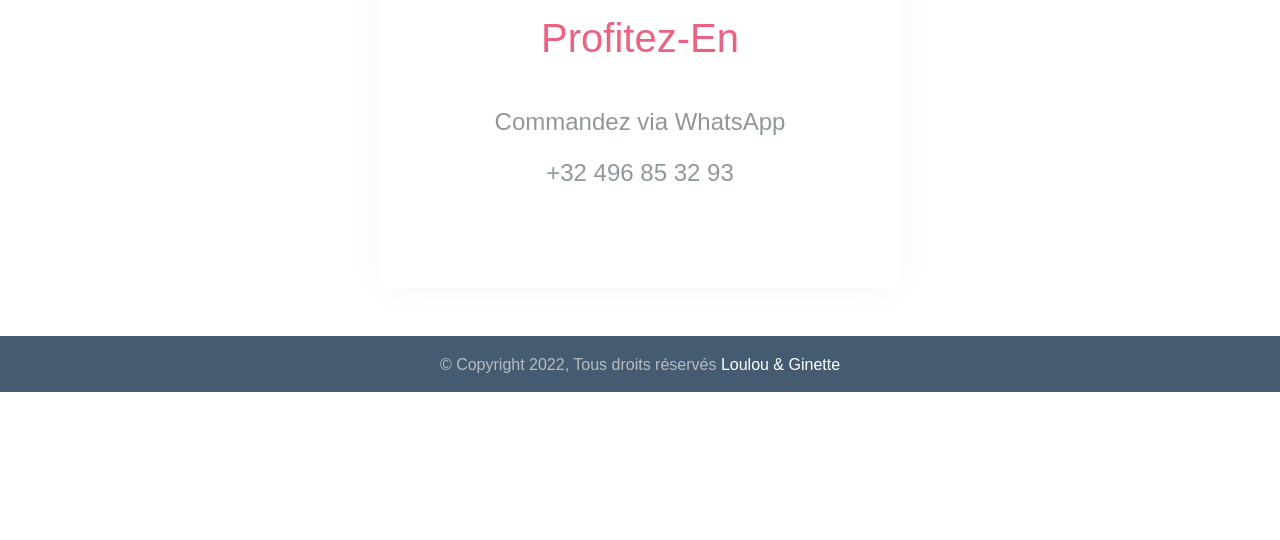
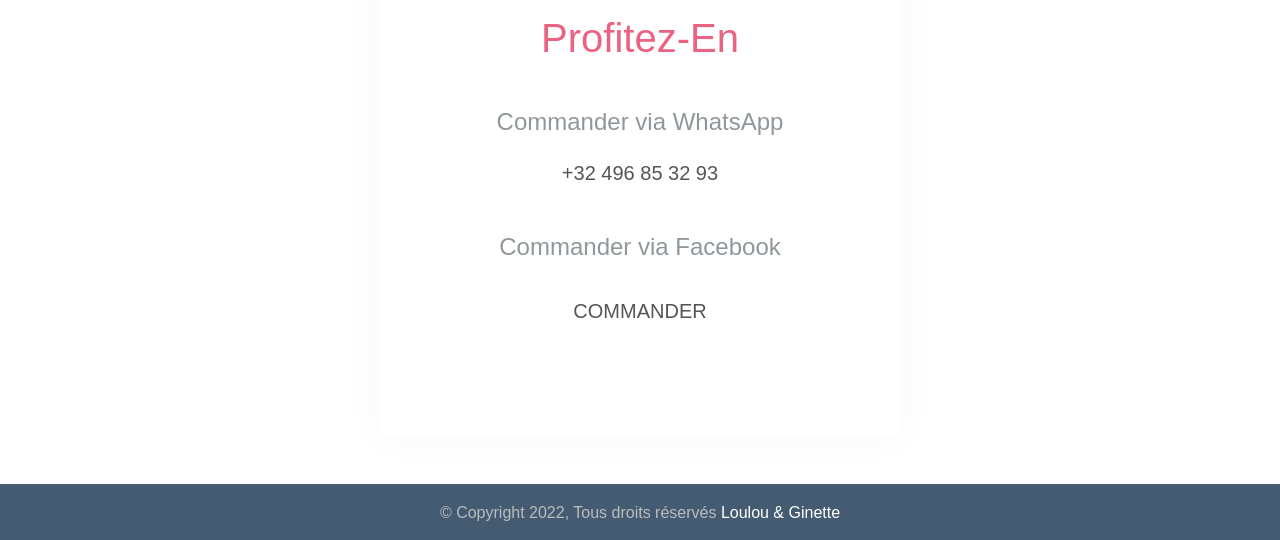
Before and after one commit to florianevangelista/brunchbox, a plain HTML site: page index.html in a window 1280 px wide. Shown: the part 3101-3641 px from the top of the page. Before the commit the page ends 3493 px from the top, so only its background shows below. Drawn offline with Linux system fonts and the light colour scheme; a web font is replaced by a local one.

Commit message:
Add facebook link

```diff
--- a/index.html
+++ b/index.html
@@ -177,10 +177,17 @@ Purchase:
 			<div class="s_heading">
 				<h1 style="color: #EB6383;" class="mb-5">Profitez-en</h1>
 				<div class="mt-3 réservation">
-					<span>Commandez via WhatsApp</span>
+					<span>Commander via WhatsApp</span>
 					<br>
 					<br>
-					<span>+32 496 85 32 93</span>
+					<span style="font-size: 20px; color: #555555;">+32 496 85 32 93</span>
+					<br>
+					<br>
+					<br>
+					<span>Commander via Facebook</span>
+					<br>
+					<br>
+					<a href="https://www.facebook.com/laboxdudimanche2.0/" target="_blank" style="font-size: 20px;" class="white_btn">COMMANDER</a>
 				</div>
 			</div>
 		</div>
```
